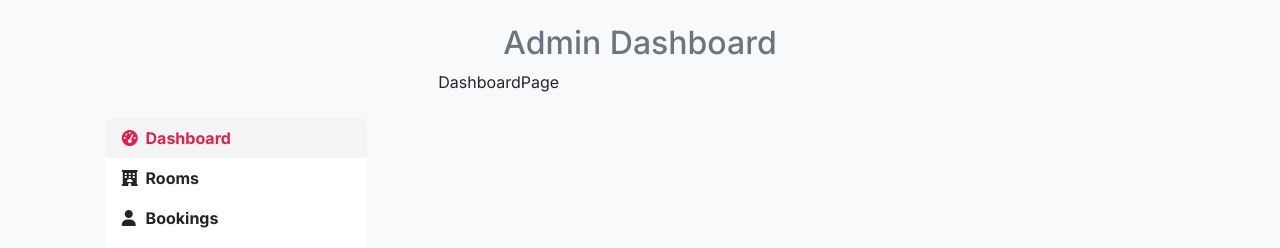
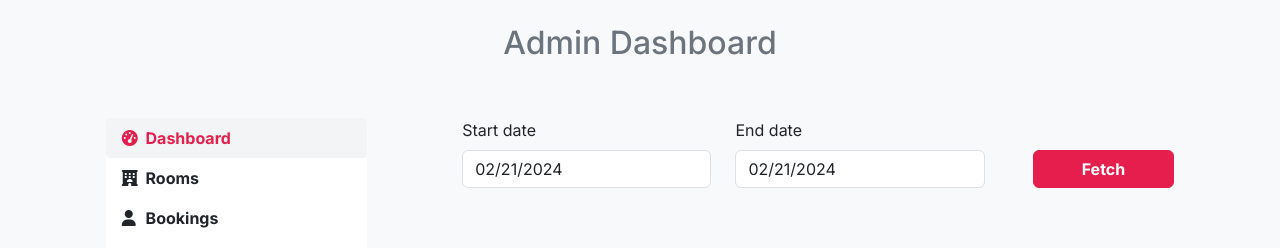
Before and after one commit to Gusthgomes/Bookit, a Next.js app: page /admin/dashboard in a window 1280 px wide. Shown: the part 334-582 px from the top of the page. Built offline with nearby package versions, Linux system fonts and the light colour scheme; no server answers.

Commit message:
feat: add Dashboard component

```diff
--- a/app/admin/dashboard/page.tsx
+++ b/app/admin/dashboard/page.tsx
@@ -1,7 +1,8 @@
+import Dashboard from "@/components/admin/Dashboard";
 import React from "react";
 
 const DashboardPage = () => {
-  return <div>DashboardPage</div>;
+  return <Dashboard />;
 };
 
 export default DashboardPage;
```
